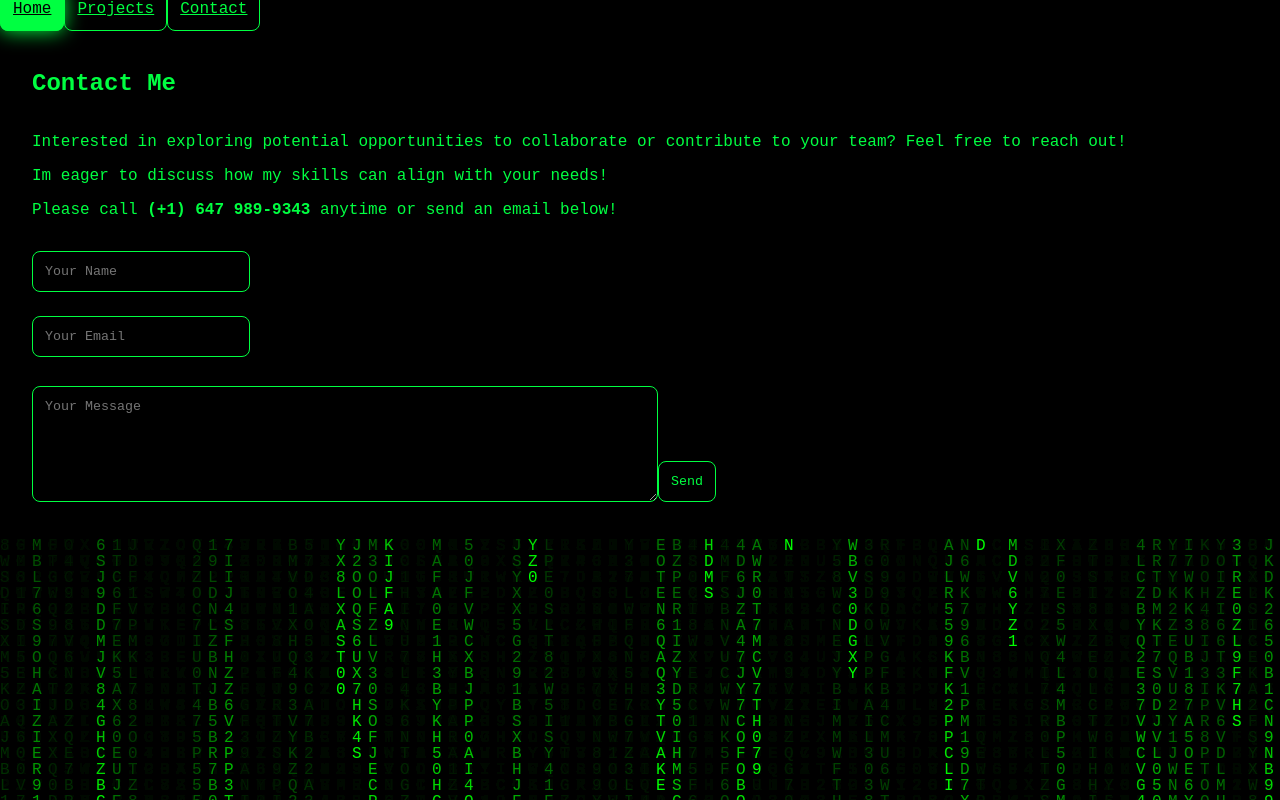
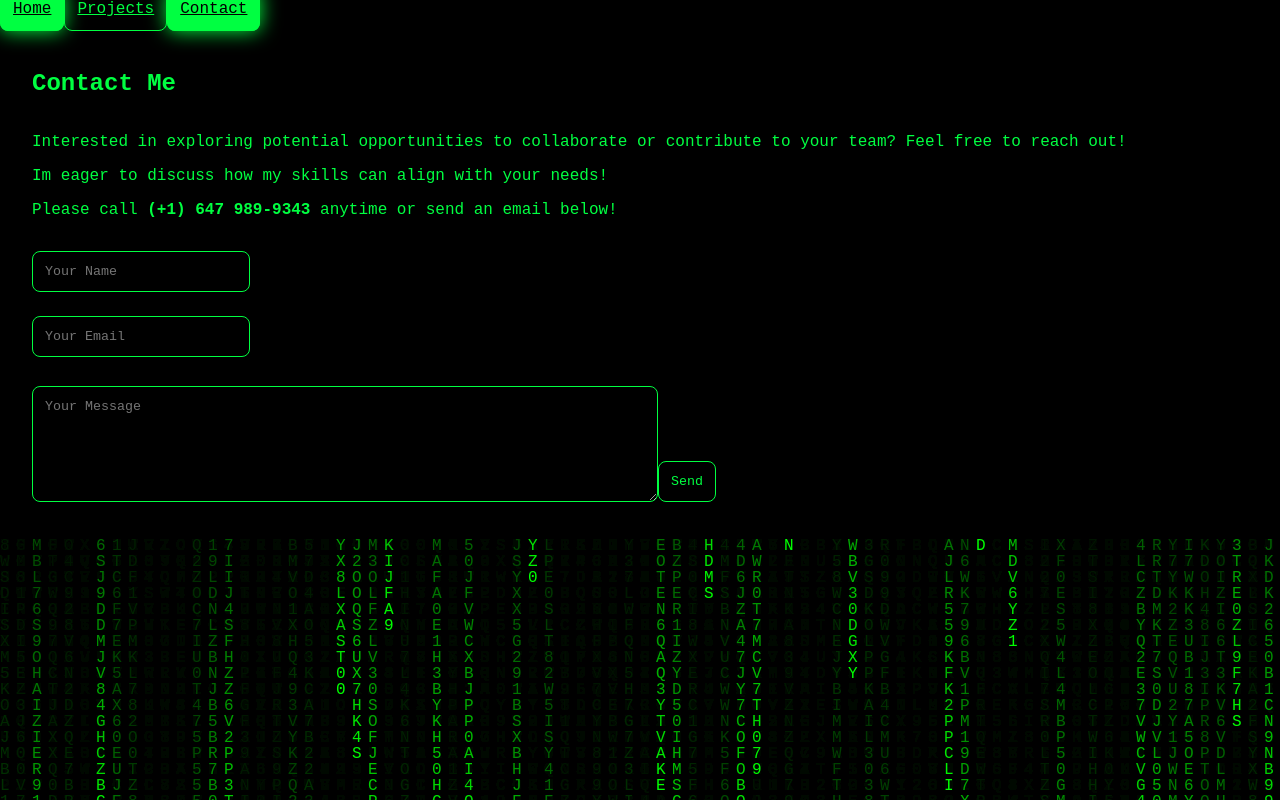
Before and after one commit to ashkan1010X/WebPortfolio, a React (Vite) app: page /contact in a window 1280 px wide. Built offline with nearby package versions, Linux system fonts and the light colour scheme.

Commit message:
highlight

```diff
--- a/src/components/MatrixRainEffect.jsx
+++ b/src/components/MatrixRainEffect.jsx
@@ -27,7 +27,7 @@ const MatrixRainEffect = () => {
       context.fillStyle = "rgba(0, 0, 0, 0.05)";
       context.fillRect(0, 0, canvas.width, canvas.height);
 
-      context.fillStyle = "#0F0"; // Matrix green
+      context.fillStyle = "#0F0";
       context.font = fontSize + "px monospace";
 
       for (let i = 0; i < rainDrops.length; i++) {
--- a/src/components/Navbar.jsx
+++ b/src/components/Navbar.jsx
@@ -1,18 +1,34 @@
-import { Link } from "react-router-dom";
+import { NavLink } from "react-router-dom";
 import "../index.css";
 
 const Navbar = () => {
   return (
     <nav className="flex justify-center space-x-6 py-4 bg-black border-b border-matrix-green z-50 relative">
-      <Link to="/" className="btn-matrix px-4 py-2">
+      <NavLink
+        to="/"
+        className={({ isActive }) =>
+          isActive ? "btn-matrix px-4 py-2 active-btn" : "btn-matrix px-4 py-2"
+        }
+        end
+      >
         Home
-      </Link>
-      <Link to="/projects" className="btn-matrix px-4 py-2">
+      </NavLink>
+      <NavLink
+        to="/projects"
+        className={({ isActive }) =>
+          isActive ? "btn-matrix px-4 py-2 active-btn" : "btn-matrix px-4 py-2"
+        }
+      >
         Projects
-      </Link>
-      <Link to="/contact" className="btn-matrix px-4 py-2">
+      </NavLink>
+      <NavLink
+        to="/contact"
+        className={({ isActive }) =>
+          isActive ? "btn-matrix px-4 py-2 active-btn" : "btn-matrix px-4 py-2"
+        }
+      >
         Contact
-      </Link>
+      </NavLink>
     </nav>
   );
 };
--- a/src/index.css
+++ b/src/index.css
@@ -144,6 +144,12 @@ textarea {
   flex-grow: 1; /* Make the textarea grow to fill available space */
 }
 
+.active-btn {
+  background: #00ff41;
+  color: #000;
+  box-shadow: 0 0 20px #00ff41;
+}
+
 /* Button container alignment */
 form .flex {
   display: flex;
```
